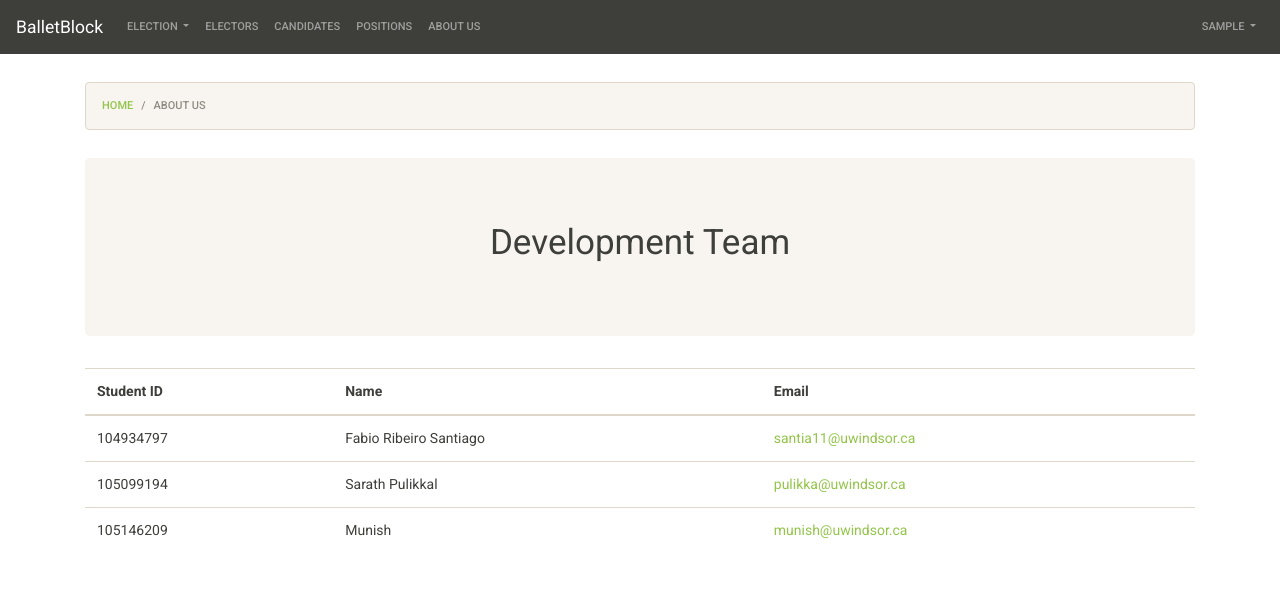
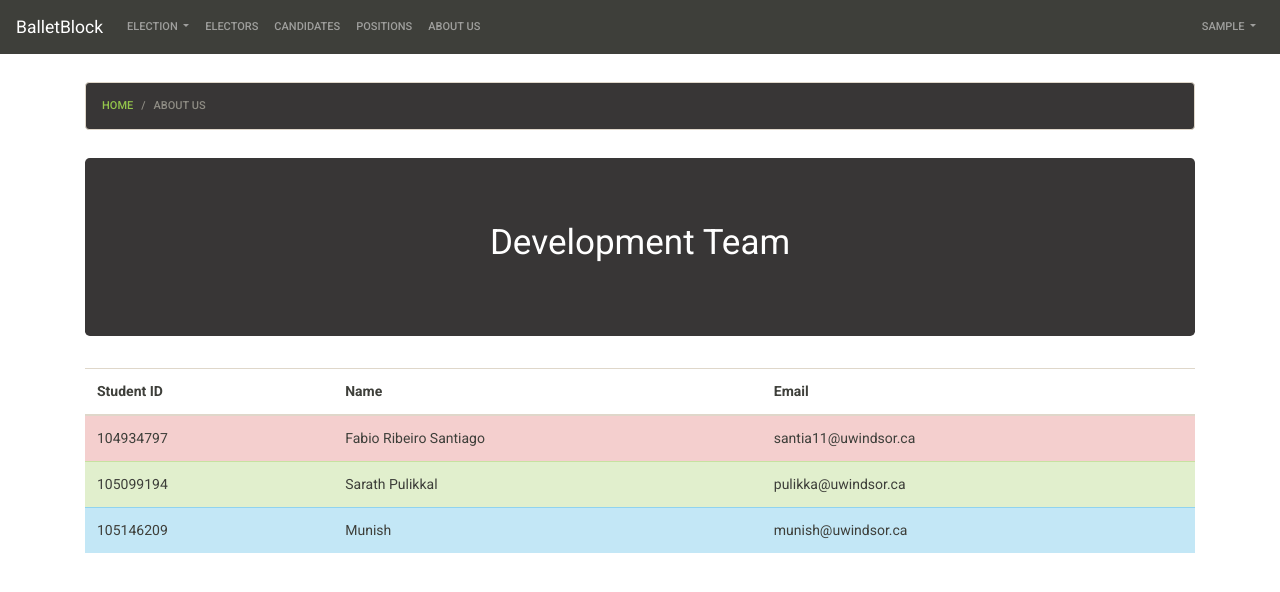
Before and after one commit to MUNISHMAHEY1/BallotBlock, a Django app: page /about_us/ in a window 1280 px wide. Shown: the top 592 px of the page. Run offline with Django 3.2, Linux system fonts and the light colour scheme; the visitor is signed in with stand-in values (Sample User, id 1); data that the repository does not hold is empty; some libraries are stand-ins or nearby versions.

Commit message:
Made changes to the templates

```diff
--- a/balletblock/templates/about_us.html
+++ b/balletblock/templates/about_us.html
@@ -11,6 +11,16 @@
 {% endblock breadcrumb %}
 
 {% block content %}
+<style>
+    .breadcrumb{
+        background-color:#383636;
+        color:#ffffff;
+    }
+    .jumbotron{
+        background-color:#383636;
+        color:#ffffff;
+    }
+</style>
 <div class="jumbotron">
     <h1 class="jump text-center">Development Team</h1>
 </div>
@@ -26,20 +36,20 @@
         </tr>
       </thead>
       <tbody>
-        <tr>
+        <tr class="table-danger">
           <td>104934797</td>
           <td>Fabio Ribeiro Santiago</td>
-          <td><a href="mailto:santia11@uwindsor.ca">santia11@uwindsor.ca</a></td>
+          <td>santia11@uwindsor.ca</td>
         </tr>
-        <tr>
+        <tr class="table-success">
           <td>105099194</td>
           <td>Sarath Pulikkal</td>
-          <td><a href="mailto:pulikka@uwindsor.ca">pulikka@uwindsor.ca</a></td>
+          <td>pulikka@uwindsor.ca</td>
         </tr>
-        <tr>
+        <tr class="table-info">
           <td>105146209</td>
           <td>Munish</td>
-          <td><a href="mailto:munish@uwindsor.ca">munish@uwindsor.ca</a></td>
+          <td >munish@uwindsor.ca</td>
         </tr>
       </tbody>
   </table>
--- a/chain/templates/block_list.html
+++ b/chain/templates/block_list.html
@@ -18,6 +18,12 @@
 
 
 {% block content %}
+<style>
+    .breadcrumb{
+        background-color:#383636;
+        color:#ffffff;
+    }
+</style>
 <div class="row">
     {% for bblock in bblock_list %}
         <div class="col-md-6">
--- a/election/templates/election/start_election.html
+++ b/election/templates/election/start_election.html
@@ -11,6 +11,12 @@
 </nav>
 {% endblock breadcrumb %}
 {% block content %}
+<style>
+    .breadcrumb{
+        background-color:#383636;
+        color:#ffffff;
+    }
+</style>
     {% if not election_is_occurring %}
         <a href="{% url 'start_election' %}" class="btn btn-success">Refresh</a>
     {% endif %}
--- a/election/templates/elector/elector_list.html
+++ b/election/templates/elector/elector_list.html
@@ -21,6 +21,11 @@
 {% endblock breadcrumb %}
 
 {% block content %}
+<style>
+    .breadcrumb{
+        background-color:#383636;
+    }
+</style>
     {% render_table elector_table %}
 
     {% if not election_is_occurring %}
```
Also changed, not shown: election/templates/candidate/candidate_list.html (+6 -1 lines), election/templates/electionconfig.html (+7 -0 lines), election/templates/position/position_list.html (+6 -1 lines), vote/templates/election_results.html (+6 -1 lines), balletblock/templates/registration/login.html (line endings or trailing spaces).
